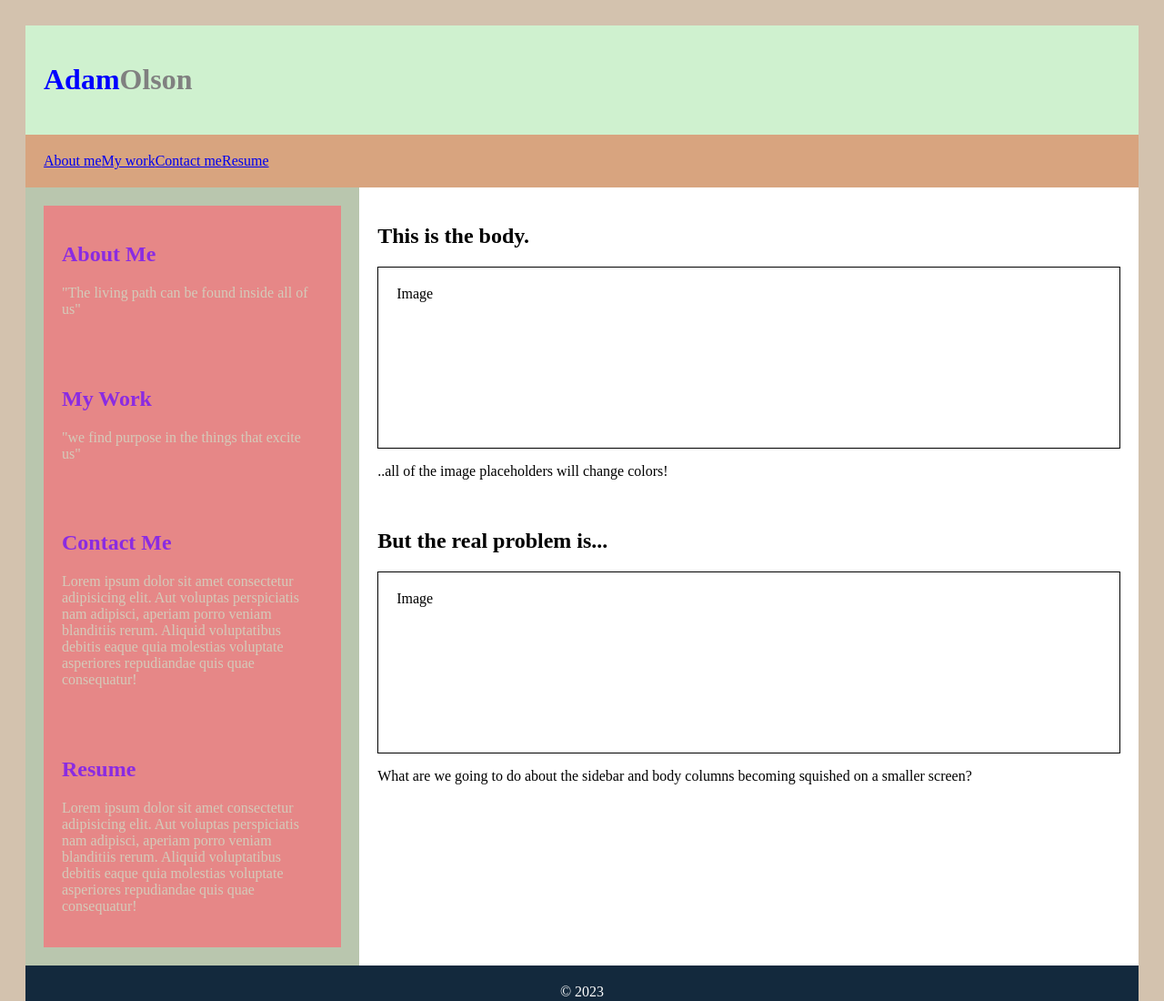
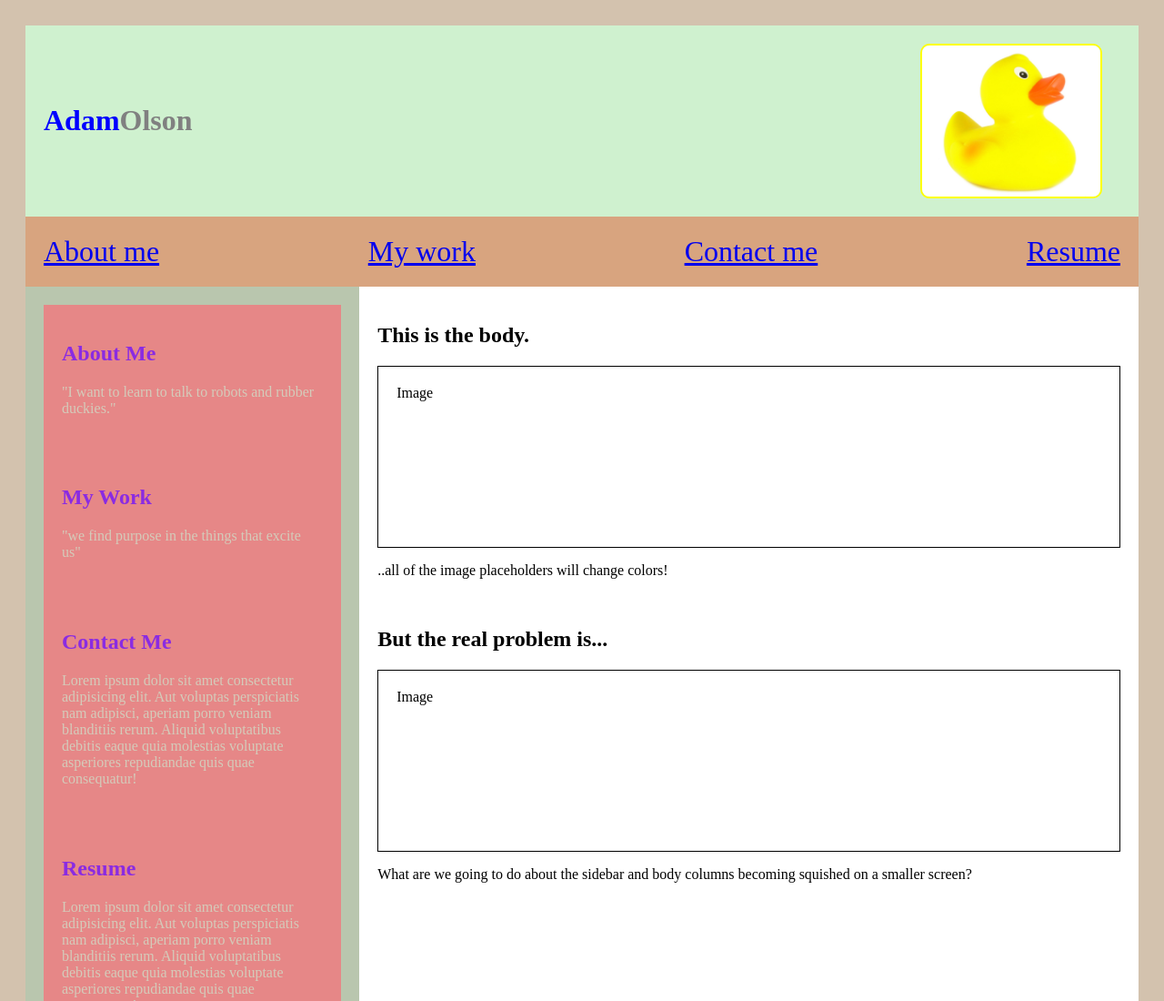
Before and after one commit to adamolson11/Babylon-Begins, a plain HTML site: page index.html in a window 1280 px wide. Shown: the top 1100 px of the page at 91% size. Drawn offline with Linux system fonts and the light colour scheme.

Commit message:
getting some progress here...

```diff
--- a/css/style.css
+++ b/css/style.css
@@ -1,5 +1,5 @@
 * {
-    box-sizing: border-box;
+  box-sizing: border-box;
   }
 
   body{
@@ -13,13 +13,32 @@ header {
     background-color: rgb(207, 241, 207);
     padding:20px;
     color: blue;
-}
+  }
 
-nav {
+  .header-image {
+
+    border-radius: 10px;
+    margin-right: 20px;
+    border: 2px solid yellow;
+    max-width: 100%;
+    height: auto;
+    display: block;
+    margin-left: auto;
+    width: 200px;
+  }
+
+  nav {
     display: flex;
     background-color: #d8a47f;
     text-align: right;
   }
+
+  nav.links {
+    font-size: xx-large;
+    display: flex;
+    justify-content: space-between;
+}
+
 
   main {
     display: flex;
@@ -42,6 +61,7 @@ nav {
 }
 
 .header {
+    position: relative;
     align-items: center;
 }
 
--- a/index.html
+++ b/index.html
@@ -10,7 +10,13 @@
 <body class="paragraphs">
     <header class="header">
         <h1>Adam<span class="lon">Olson</span></h1>
-    </header>
+        <a href="https://en.wikipedia.org/wiki/Rubber_duck_debugging" target="_blank">
+          <img src="images\610EksXe52L.jpg" alt="It's totally normal to talk to a rubber ducky...right???" class="header-image">
+        </a>
+      </header>
+
+</body>
+
 
     <nav class="links">
         <a link1 href="#">About me</a>
@@ -23,7 +29,7 @@
         <aside>
             <section class="first">
                 <h2 class="title1">About Me</h2>
-                <p class="paragraph1">"The living path can be found inside all of us"</p>
+                <p class="paragraph1">"I want to learn to talk to robots and rubber duckies."</p>
             </section>
             <section class="second">
                 <h2 class="title2">My Work</h2>
```
Also changed, not shown: images/610EksXe52L.jpg (added).
